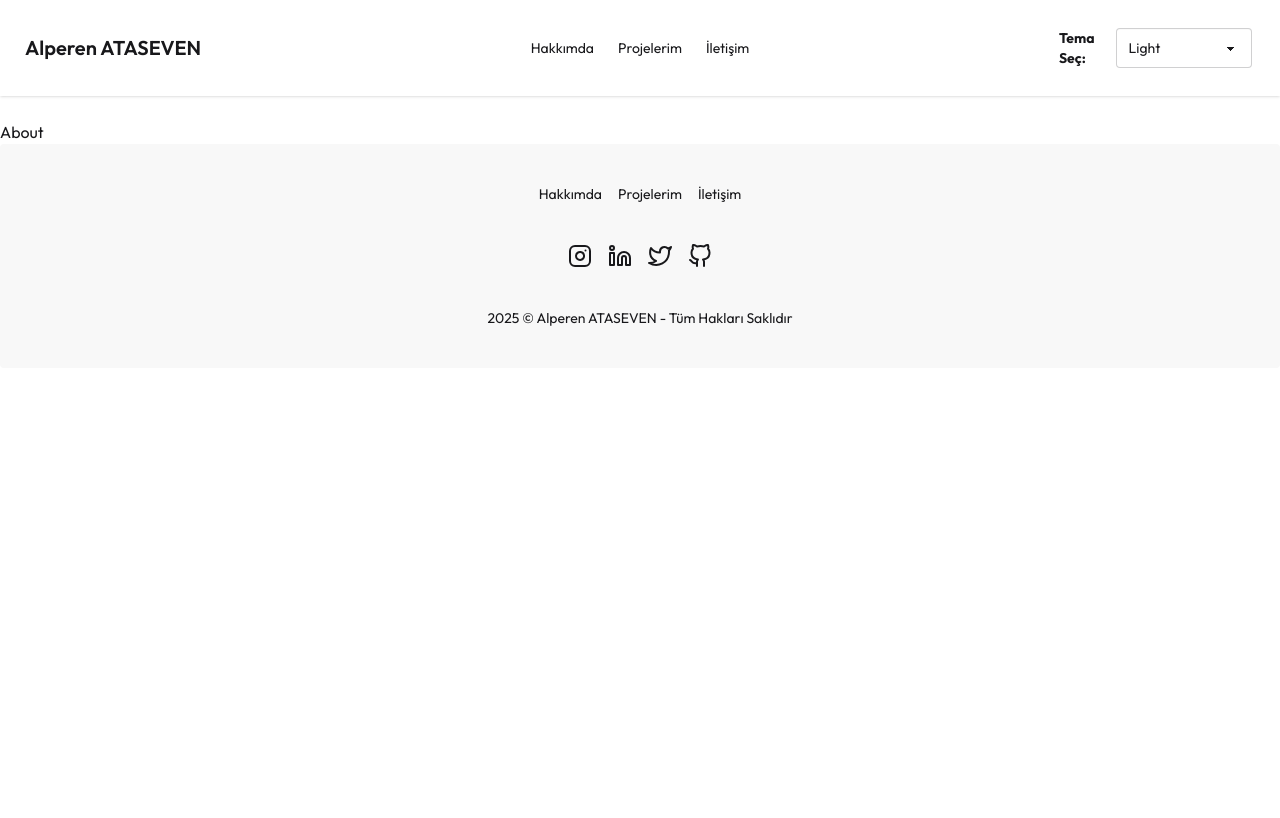
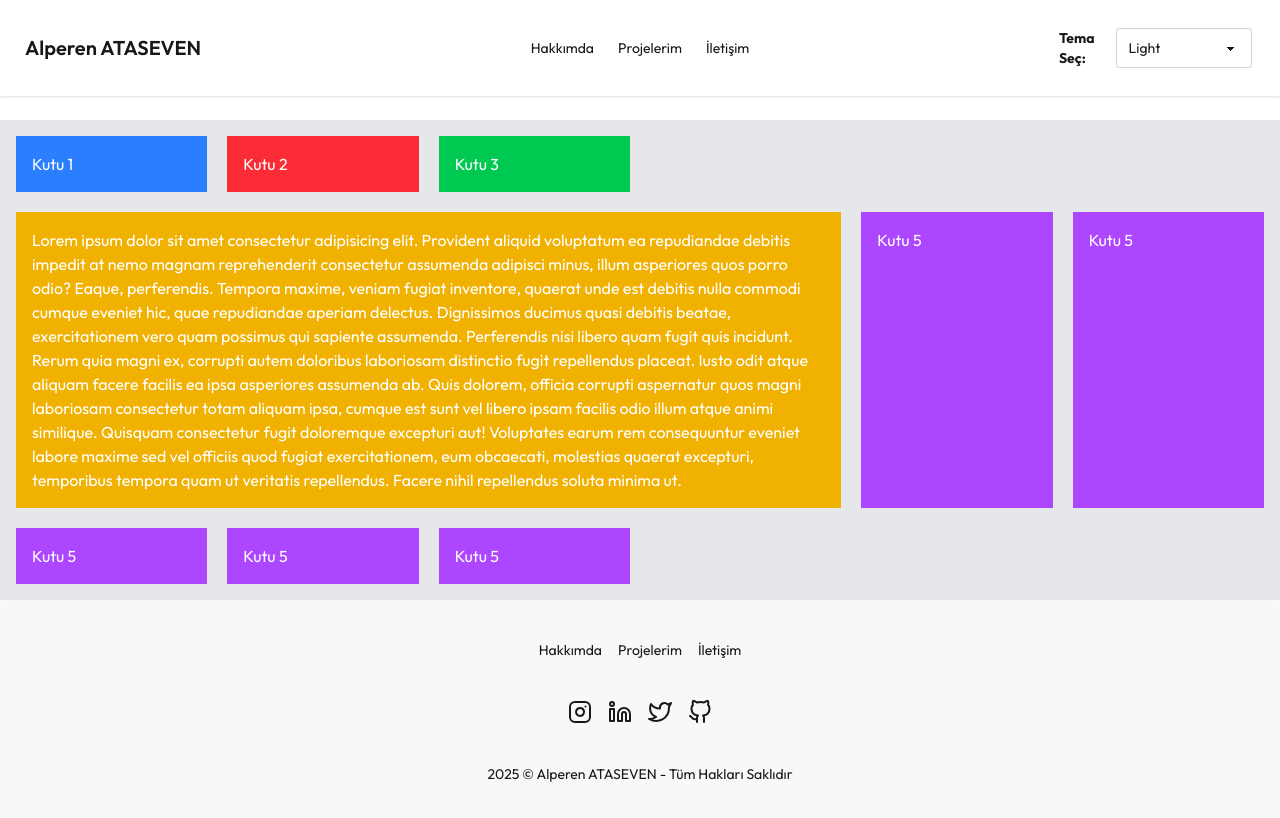
Before and after one commit to alpataseven/myPortfolioWebsite, a React (Vite) app in the folder frontend/: page /about in a window 1280 px wide. Shown: the top 818 px of the page. Built offline with nearby package versions, Linux system fonts and the light colour scheme.

Commit message:
Düzenleme yapıldı

```diff
--- a/frontend/index.html
+++ b/frontend/index.html
@@ -4,7 +4,7 @@
     <meta charset="UTF-8" />
     <link rel="icon" type="image/svg+xml" href="/vite.svg" />
     <meta name="viewport" content="width=device-width, initial-scale=1.0" />
-    <title>Vite + React</title>
+    <title>Alperen ATASEVEN</title>
   </head>
   <body>
     <div id="root"></div>
--- a/frontend/src/Pages/About.jsx
+++ b/frontend/src/Pages/About.jsx
@@ -6,7 +6,21 @@ export default function About() {
         <>
             <Navbar />
             <br />
-            About
+            <div className="grid grid-cols-6 grid-flow-row gap-5 p-4 bg-gray-200 h-auto">
+                <div className="bg-blue-500 text-white p-4">Kutu 1</div>
+                <div className="bg-red-500 text-white p-4">Kutu 2</div>
+                <div className="bg-green-500 text-white p-4">Kutu 3</div>
+                <div className="bg-yellow-500 text-white p-4 col-span-4">Lorem ipsum dolor sit amet consectetur adipisicing elit. Provident aliquid voluptatum ea repudiandae debitis impedit at nemo magnam reprehenderit consectetur assumenda adipisci minus, illum asperiores quos porro odio? Eaque, perferendis.
+                Tempora maxime, veniam fugiat inventore, quaerat unde est debitis nulla commodi cumque eveniet hic, quae repudiandae aperiam delectus. Dignissimos ducimus quasi debitis beatae, exercitationem vero quam possimus qui sapiente assumenda.
+                Perferendis nisi libero quam fugit quis incidunt. Rerum quia magni ex, corrupti autem doloribus laboriosam distinctio fugit repellendus placeat. Iusto odit atque aliquam facere facilis ea ipsa asperiores assumenda ab.
+                Quis dolorem, officia corrupti aspernatur quos magni laboriosam consectetur totam aliquam ipsa, cumque est sunt vel libero ipsam facilis odio illum atque animi similique. Quisquam consectetur fugit doloremque excepturi aut!
+                Voluptates earum rem consequuntur eveniet labore maxime sed vel officiis quod fugiat exercitationem, eum obcaecati, molestias quaerat excepturi, temporibus tempora quam ut veritatis repellendus. Facere nihil repellendus soluta minima ut.</div>
+                <div className="bg-purple-500 text-white p-4">Kutu 5</div>
+                <div className="bg-purple-500 text-white p-4">Kutu 5</div>
+                <div className="bg-purple-500 text-white p-4">Kutu 5</div>
+                <div className="bg-purple-500 text-white p-4">Kutu 5</div>
+                <div className="bg-purple-500 text-white p-4">Kutu 5</div>
+            </div>
             <Footer />
         </>
     )
--- a/frontend/src/Pages/Homepage.jsx
+++ b/frontend/src/Pages/Homepage.jsx
@@ -13,10 +13,11 @@ export default function Homepage() {
     return (
         <>
             <Navbar />
+            <div className="auto-rows-auto">
                 <div className="grid grid-cols-1 sm:grid-cols-2 h-150">
                     <div className="p-20">
                         <img
-                        style={{ width: "25rem", height: "25rem", marginLeft: "5%", marginTop: "5%" }}
+                            style={{ width: "25rem", height: "25rem", marginLeft: "17%", marginTop: "5%" }}
                             className="mask mask-squircle"
                             src={Photos} />
                     </div>
@@ -35,7 +36,7 @@ export default function Homepage() {
                     </div>
                 </div>
                 <br />
-            <div style={{ marginTop: "20%" }} className="grid grid-cols-1 sm:grid-cols-2 h-150">
+                <div className="grid grid-cols-1 sm:grid-cols-2 h-150">
                     <div className="pl-20 pt-8">
                         <h1 style={{ fontSize: "3.5rem", textTransform: "uppercase" }}>Projelerimi Görmek için butona tıkla</h1>
                         <br />
@@ -66,7 +67,7 @@ export default function Homepage() {
                             </div>
                         </div>
                     </div>
-                <div style={{ height: "20%", marginTop: "40%" }} className="p-10 m-5">
+                    <div style={{ height: "20%", marginTop: "40%" }} className="p-10 m-5 h-auto">
                         <p style={{ fontSize: "3.5rem", textTransform: "uppercase" }}>İletişime geçmek için butona tıkla</p>
                         <NavLink to="/contact">
                             <ContactButton />
@@ -74,6 +75,7 @@ export default function Homepage() {
                     </div>
                 </div>
                 <ScrollTopButton />
+            </div>
             <Footer />
         </>
     )
```
Also changed, not shown: 2 other files (tests, documents, lock files or other folders). Lines whose indentation alone changed are shown as unchanged.
